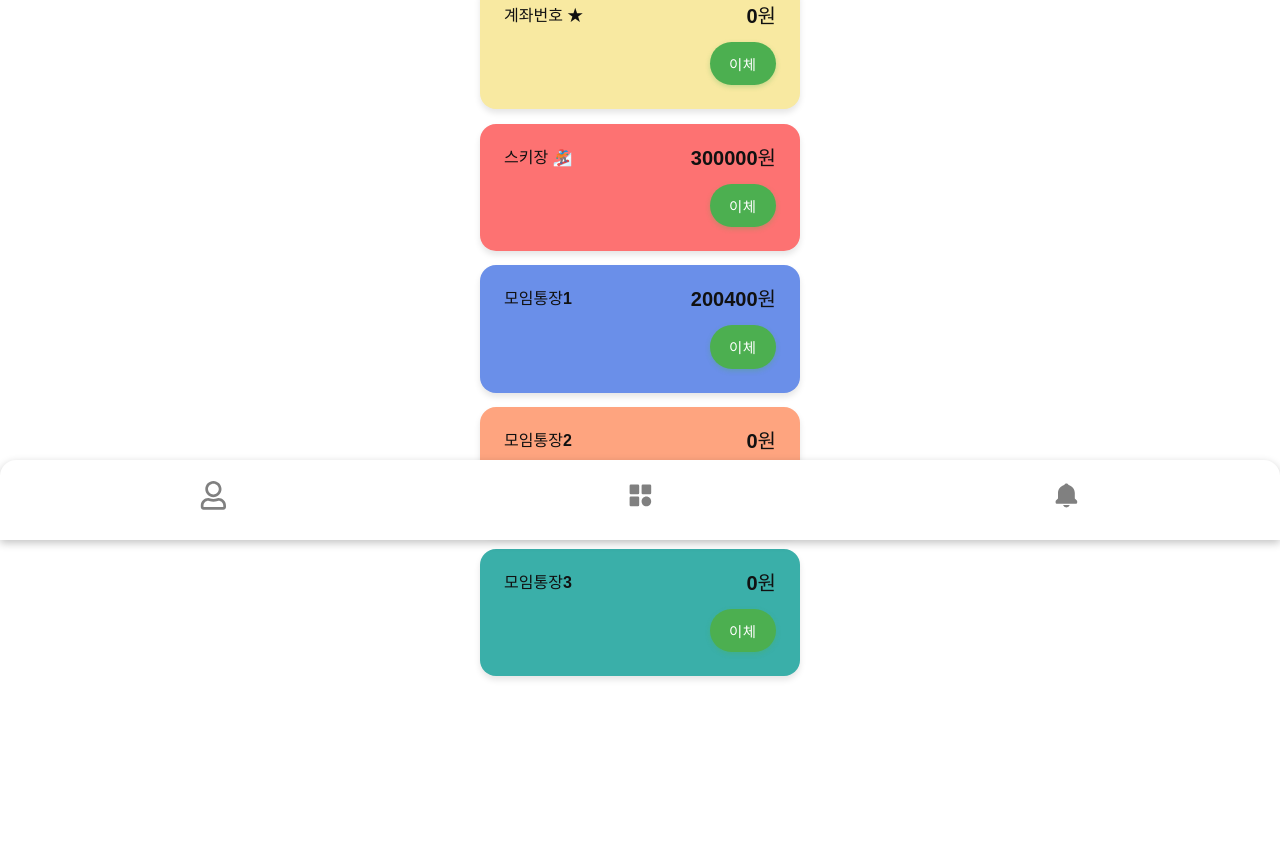
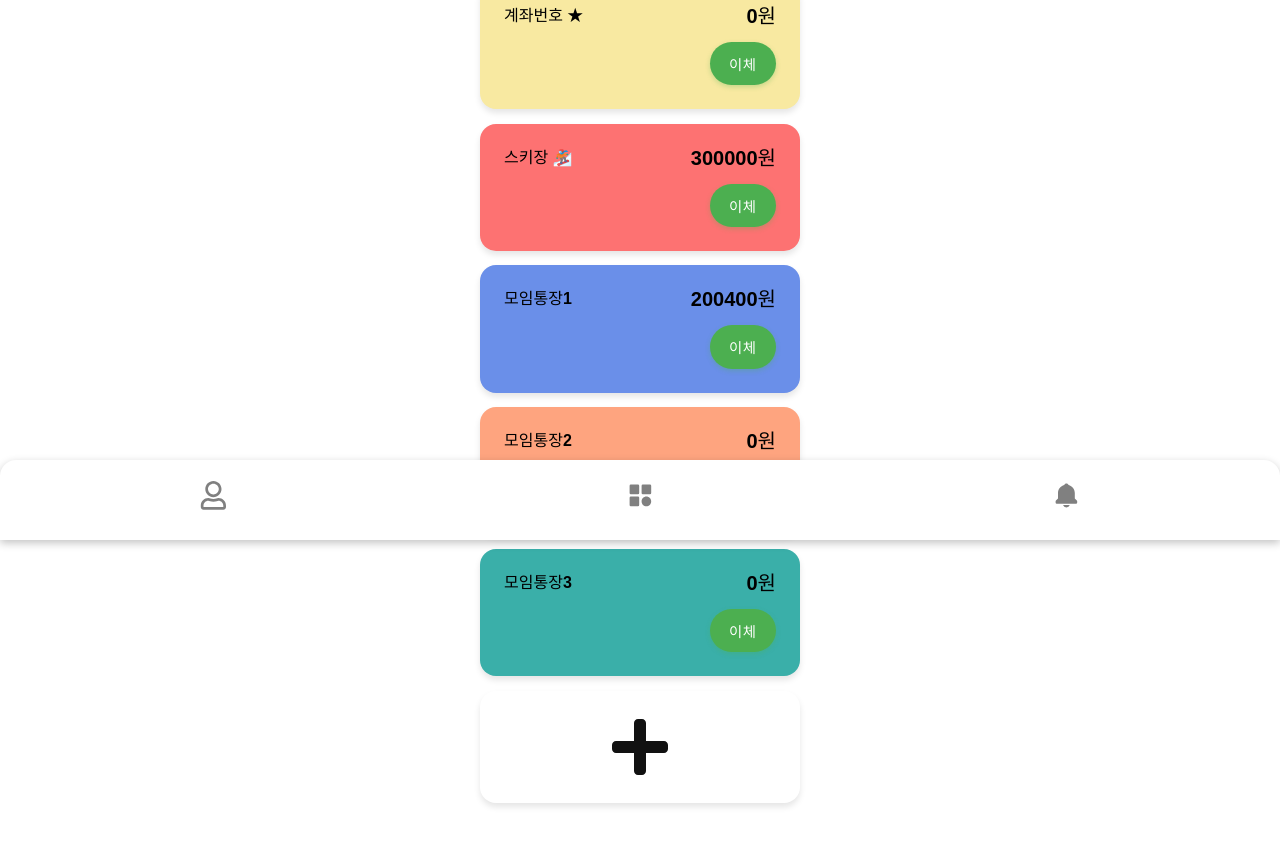
Before and after one commit to smj6052-l/internet-banking-client, a React (Vite) app: page /home in a window 1280 px wide. Shown: the part 260-1106 px from the top of the page. Before the commit the page ends 1031 px from the top, so only its background shows below. Built offline with nearby package versions, Linux system fonts and the light colour scheme.

Commit message:
feat: Enhance home functionality and UI
home에서 account-block을 클릭하면,
path parameter를 account_id로 갖는 account-page가 동적 라우팅됨.
home에 계좌 생성 아이콘 추가
DB의 column명과 변수명 일치하도록 수정

```diff
--- a/src/components/account-block.jsx
+++ b/src/components/account-block.jsx
@@ -6,6 +6,7 @@ const ClickableBlock  = styled.div`
   padding: 1.5rem;
   margin-bottom: 0.9rem;
   box-shadow: 0 0.25rem 0.4rem rgba(0, 0, 0, 0.1);
+  color: black;
 `;
 
 const AccountHeader = styled.div`
@@ -63,17 +64,17 @@ const Button = styled.button`
 `;
 
 // 블록: 홈에 노출될 계좌정보 (계좌명, 이체)
-export default function AccountBlock({ color, title, balance}) {
+export default function AccountBlock({ color, account_name, account_balance,account_type}) {
 
   const handleClick=()=>{
-
+      // type에 따라 연결되는 계좌 생성 페이지가 달라짐
   };
 
   return (
     <ClickableBlock  color={color} onClick={handleClick}>
       <AccountHeader>
-        <AccountTitle>{title}</AccountTitle>
-        <Balance>{balance}</Balance>
+        <AccountTitle>{account_name}</AccountTitle>
+        <Balance>{account_balance}</Balance>
       </AccountHeader>
       <ButtonContainer>
         <Button onClick={(e) => e.stopPropagation()}>이체</Button>
--- a/src/routes/home/home.jsx
+++ b/src/routes/home/home.jsx
@@ -2,44 +2,64 @@ import React from 'react';
 import AccountBlock from '../../components/account-block';
 import * as S from './styles/home.style';
 import { MdAccountBalance } from "react-icons/md";
+import { FaPlus } from "react-icons/fa";
+import { Link } from 'react-router-dom';
+
 
 // DB에서 받아올 계좌 정보
+// DB에서 account를 받아 일반 입출금 / 메인을 나눠야됨
+// type을 주어 계좌 구분
 const accountData = [
   {
     color: '#3aafa9',
-    title: 'NH1934우대통장(저축)',
-    balance: '4,661원',
+    account_id:1,
+    account_name: 'NH1934우대통장(저축)',
+    account_balance: '4,661원',
+    account_type:'normal'
   },
   {
     color: '#f8e9a1',
-    title: '계좌번호 ★',
-    balance: '0원',
+    account_id:2,
+    account_name: '계좌번호 ★',
+    account_balance: '0원',
+    account_type:'normal'
   },
   {
     color: '#fd7272',
-    title: '스키장 🏂',
-    balance: '300000원',
+    account_id:3,
+    account_name: '스키장 🏂',
+    account_balance: '300000원',
+    account_type:'normal'
   },
 
   {
     color: '#6a8fe9',
-    title: '모임통장1',
-    balance: '200400원',
+    account_id:4,
+    account_name: '모임통장1',
+    account_balance: '200400원',
+    account_type:'joint'
   },
   {
     color: '#fea47f',
-    title: '모임통장2',
-    balance: '0원',
+    account_id:5,
+    account_name: '모임통장2',
+    account_balance: '0원',
+    account_type:'joint'
   },
   {
     color: '#3aafa9',
-    title: '모임통장3',
-    balance: '0원',
+    account_id:6,
+    account_name: '모임통장3',
+    account_balance: '0원',
+    account_type:'joint'
   },
 ];
 
 // 메인 홈
 export default function Home() {
+
+  // DB에서 계좌 목록 불러오기
+
   return (
     <S.Container>
       <S.InnerContainer>
@@ -51,14 +71,21 @@ export default function Home() {
       </S.Header>
       <S.AccountList>
         {accountData.map((account, index) => (
+          // account_pk 이슈
+          <Link
+            key={account.account_id} to={`/account/${account.account_id}`}>
           <AccountBlock
-            key={index}
             color={account.color}
-            title={account.title}
-            balance={account.balance}
+            account_name={account.account_name}
+            account_balance={account.account_balance}
+            account_type={account.account_type}
           />
+          </Link>
         ))}
       </S.AccountList>
+      <S.EmptyBox>
+      <S.IconBiger><FaPlus /></S.IconBiger>
+      </S.EmptyBox>
       </S.InnerContainer>
     </S.Container>
   );
--- a/src/routes/home/styles/home.style.js
+++ b/src/routes/home/styles/home.style.js
@@ -1,4 +1,4 @@
-import styled from 'styled-components';
+import styled from "styled-components";
 
 export const Container = styled.div`
   width: 100%;
@@ -8,13 +8,12 @@ export const Container = styled.div`
 export const InnerContainer = styled.div`
   position: absolute;
   padding-bottom: var(--btm-navbar-height);
-  top :5%;
+  top: 5%;
   left: 50%;
-  transform: translate(-50%,0);
+  transform: translate(-50%, 0);
   display: flex;
   flex-direction: column;
   width: 20em;
-  margin-bottom:30rem;
 `;
 
 export const Header = styled.div`
@@ -33,7 +32,7 @@ export const UserName = styled.div`
   background-color: #686868;
   padding: 0.3rem 0.6rem;
   border-radius: 20px;
-  color: white
+  color: white;
 `;
 
 export const IconBig = styled.div`
@@ -41,13 +40,26 @@ export const IconBig = styled.div`
   height: 2.5rem;
   background-color: #d3d3d3;
   border-radius: 50%;
-  font-size:2rem;
-  display : flex;
-  justify-content : center;
-  align-items : center;
+  font-size: 2rem;
+  display: flex;
+  justify-content: center;
+  align-items: center;
 `;
 
 export const AccountList = styled.div`
-display: flex;
-flex-direction: column;
+  display: flex;
+  flex-direction: column;
 `;
+
+export const IconBiger = styled.div`
+  font-size: 4rem;
+  display: flex;
+  justify-content: center;
+  align-items: center;
+`;
+export const EmptyBox = styled.div`
+  border-radius: 1rem;
+  padding: 1.5rem;
+  margin-bottom: 0.9rem;
+  box-shadow: 0 0.25rem 0.4rem rgba(0, 0, 0, 0.1);
+`;
```
